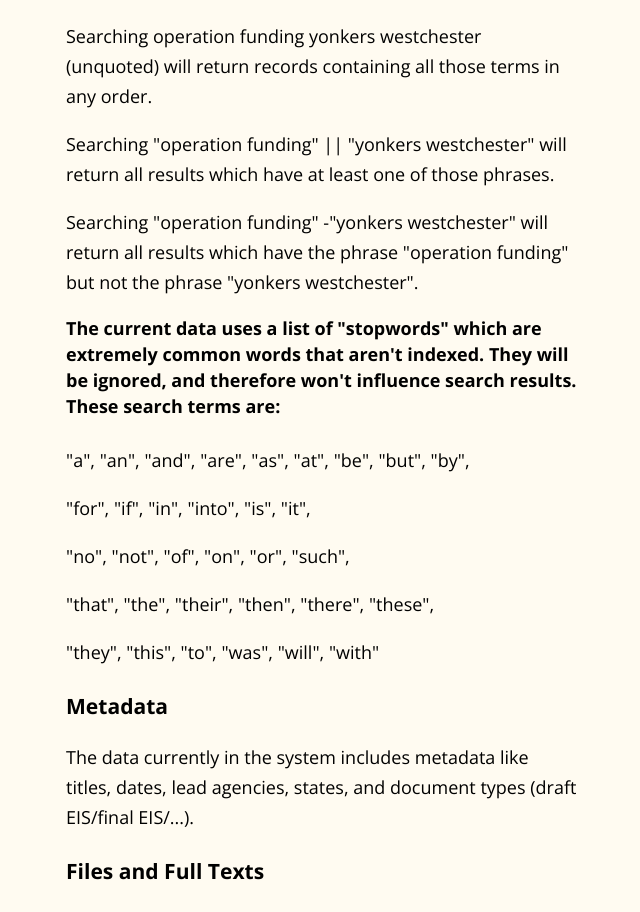
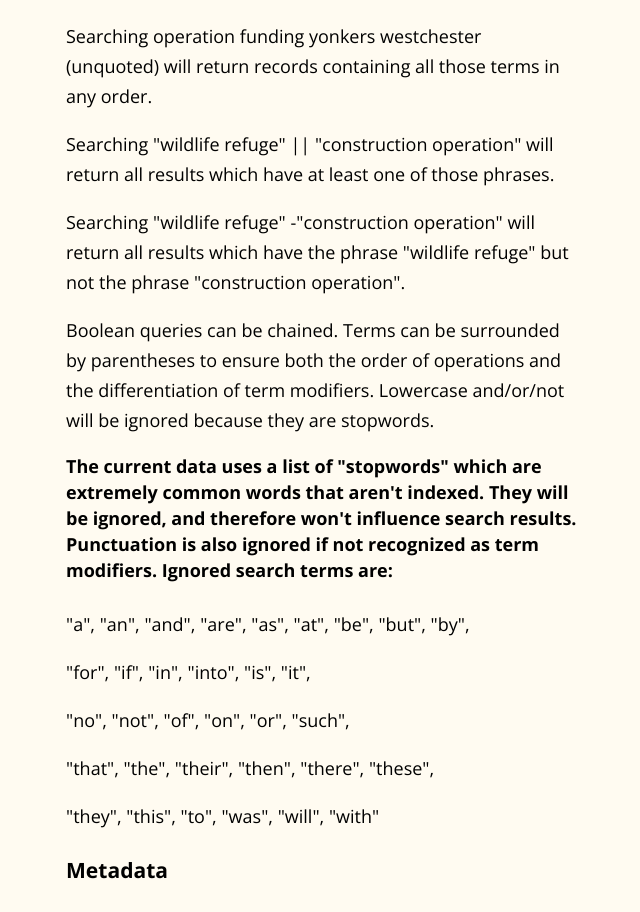
Before and after one commit to GeorgeMSchaffer/nepaccessFront, a React (Create React App) app: page /abouthelp in a window 1280 px wide. Shown: the part 1020-1932 px from the top of the page, without its empty margins (318-958 px from the left). Built offline with nearby package versions, Linux system fonts and the light colour scheme; no server answers.

Commit message:
Help text expanded

```diff
--- a/src/AboutHelp.js
+++ b/src/AboutHelp.js
@@ -42,15 +42,17 @@ export default class AboutHelp extends React.Component {
                     </p><p>
                         Searching operation funding yonkers westchester (unquoted) will return records containing all those terms in any order.
                     </p><p>
-                        Searching "operation funding" || "yonkers westchester" will return all results which have at least one of those phrases.
+                        Searching "wildlife refuge" || "construction operation" will return all results which have at least one of those phrases.
                     </p><p>
-                        Searching "operation funding" -"yonkers westchester" will return all results which have the phrase "operation funding" but not the phrase "yonkers westchester".
+                        Searching "wildlife refuge" -"construction operation" will return all results which have the phrase "wildlife refuge" but not the phrase "construction operation".
+                    </p><p>
+                        Boolean queries can be chained.  Terms can be surrounded by parentheses to ensure both the order of operations and the differentiation of term modifiers.  Lowercase and/or/not will be ignored because they are stopwords.
                     </p>
 
                     <span className="default-style">
                         <span className="about-nepa-bold">
-                            The current data uses a list of "stopwords" which are extremely common words that aren't indexed. They will be ignored, and therefore won't influence search results.
-                            These search terms are:
+                            The current data uses a list of "stopwords" which are extremely common words that aren't indexed. They will be ignored, and therefore won't influence search results.  Punctuation is also ignored if not recognized as term modifiers.
+                            Ignored search terms are:
                         </span>
                         <p>"a", "an", "and", "are", "as", "at", "be", "but", "by",</p>
                         <p>"for", "if", "in", "into", "is", "it",</p>
```
